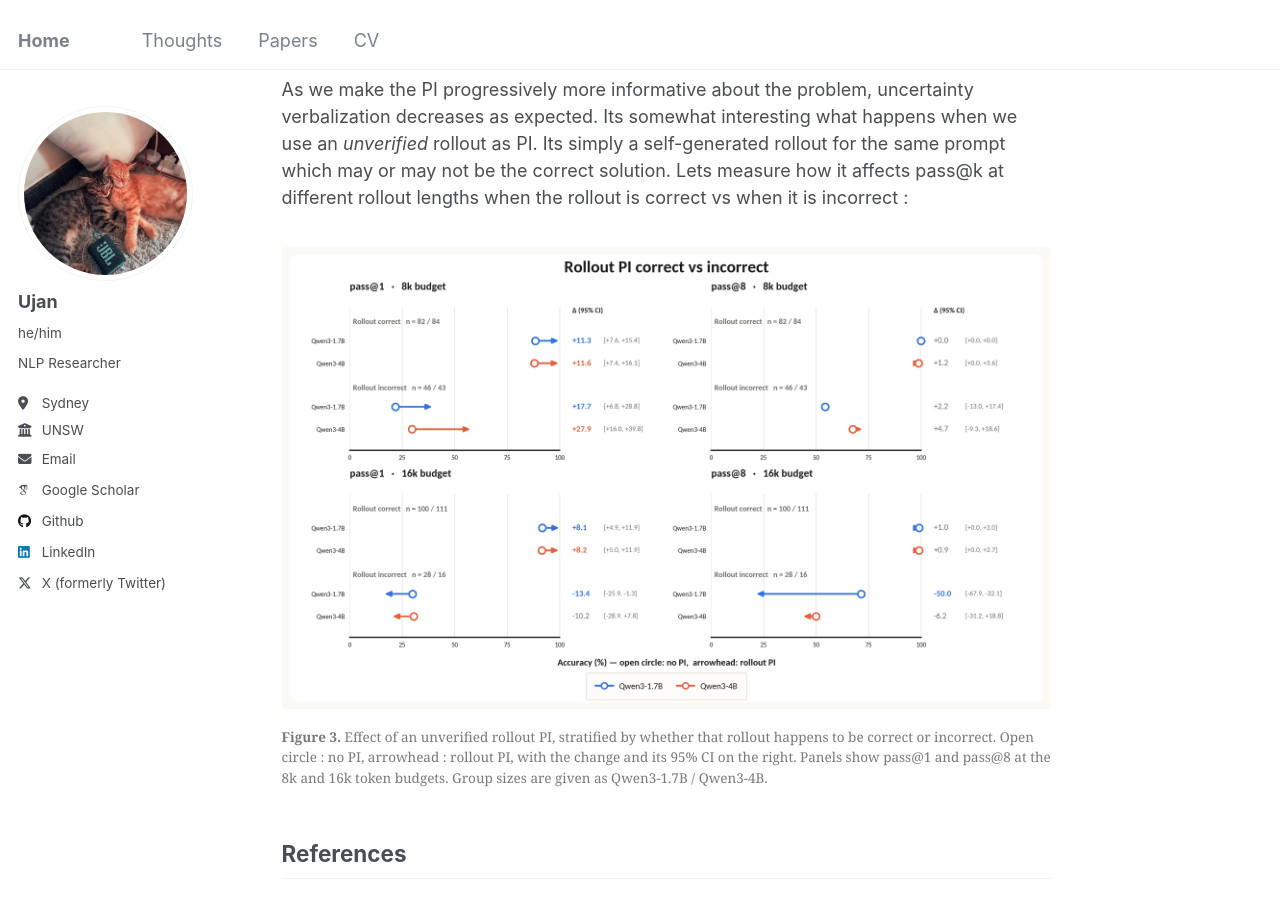
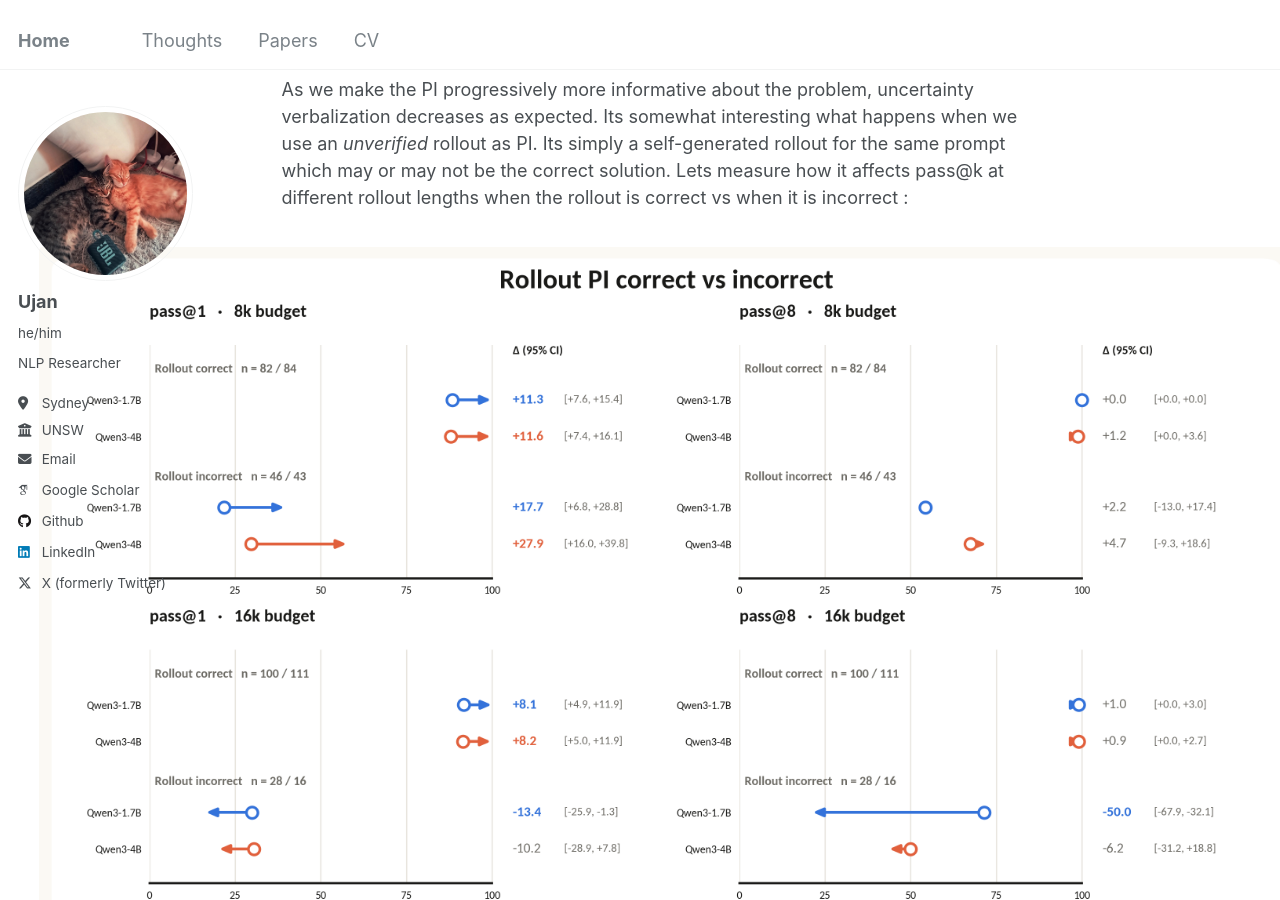
Before and after one commit to tatami-galaxy/tatami-galaxy.github.io, a Jekyll site: the page built from _posts/2026-07-01-self-distillation-post-1.md, in a window 1280 px wide and 900 px high, scrolled down 5416 px. Built offline with Jekyll 4.4.1, drawn with Linux system fonts in a browser that asks for light colours; some web fonts are replaced.

Commit message:
self distill blog

```diff
--- a/_posts/2026-07-01-self-distillation-post-1.md
+++ b/_posts/2026-07-01-self-distillation-post-1.md
@@ -83,8 +83,10 @@ Its hard to precisely define exploration of an LLM's chain-of-thought (COT) but
 
 As we make the PI progressively more informative about the problem, uncertainty verbalization decreases as expected. Its somewhat interesting what happens when we use an *unverified* rollout as PI. Its simply a self-generated rollout for the same prompt which may or may not be the correct solution. Lets measure how it affects pass@k at different rollout lengths when the rollout is correct vs when it is incorrect :
 
-<figure>
+<figure style="width: min(98vw, 1900px); max-width: none; margin-left: calc(50% - min(49vw, 950px));">
+  <a href="/images/rollout_pi_stratified.png" title="Open full size">
   <img src="/images/rollout_pi_stratified.png" alt="Four panel arrow plot showing accuracy with no PI versus with a rollout PI for Qwen3-1.7B and Qwen3-4B, stratified by whether the rollout PI was correct or incorrect, for pass@1 and pass@8 at 8k and 16k token budgets, with deltas and 95% confidence intervals.">
+  </a>
   <figcaption style="width: 100%;" markdown="span"><strong>Figure 3.</strong> Effect of an unverified rollout PI, stratified by whether that rollout happens to be correct or incorrect. Open circle : no PI, arrowhead : rollout PI, with the change and its 95% CI on the right. Panels show pass@1 and pass@8 at the 8k and 16k token budgets. Group sizes are given as Qwen3-1.7B / Qwen3-4B.</figcaption>
 </figure>
 
```
